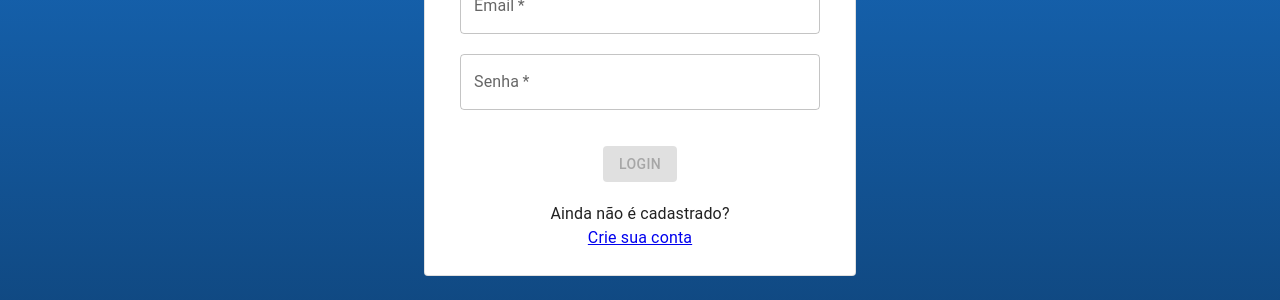
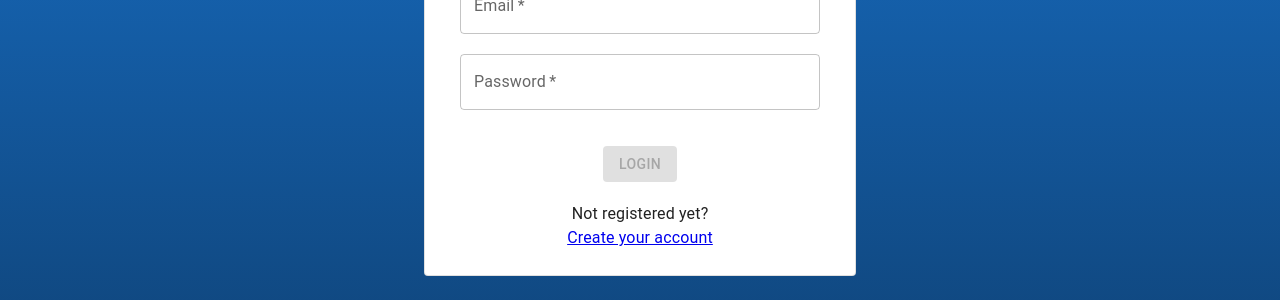
Before and after one commit to matheusgarrido/jwt-validation-frontend, a React (Create React App) app: page /login in a window 1280 px wide. Shown: the part 326-626 px from the top of the page. Built offline with nearby package versions, Linux system fonts and the light colour scheme.

Commit message:
Texts in english

```diff
--- a/src/Components/Access/Login.tsx
+++ b/src/Components/Access/Login.tsx
@@ -27,7 +27,7 @@ const Login = () => {
         <TextField
           error={!!error.password || !!error.all}
           id="password"
-          label="Senha"
+          label="Password"
           type="password"
           variant="outlined"
           helperText={error.password}
@@ -46,9 +46,9 @@ const Login = () => {
           Login
         </Button>
         <div className={Style.card__message}>
-          <Typography>Ainda não é cadastrado?</Typography>
+          <Typography>Not registered yet?</Typography>
           <Link to="/acesso/cadastro">
-            <Typography>Crie sua conta</Typography>
+            <Typography>Create your account</Typography>
           </Link>
         </div>
       </form>
```
